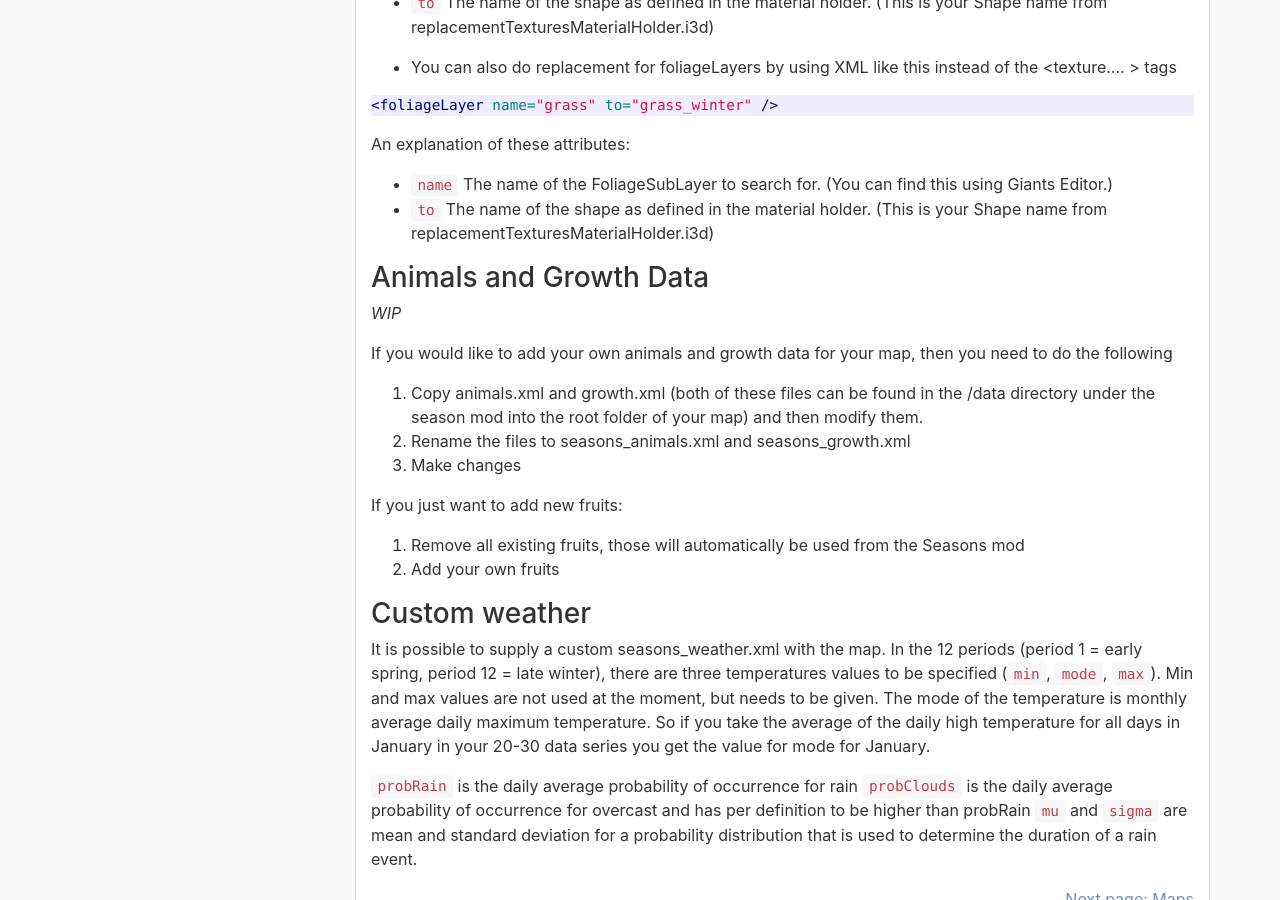
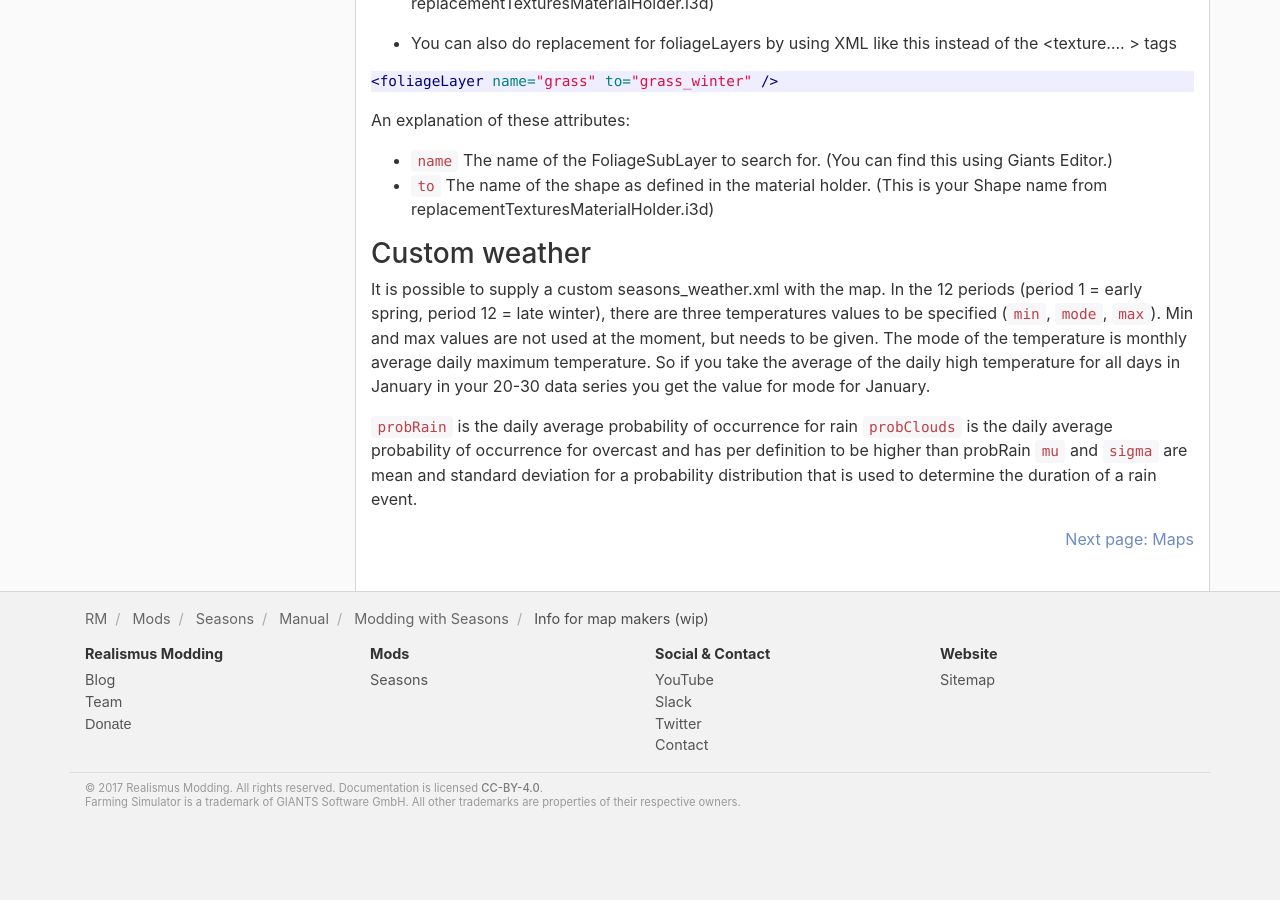
Before and after one commit to RealismusModding/realismusmodding.github.io, a Jekyll site: the page built from mods/seasons/manual/info_for_map_makers.md, in a window 1280 px wide and 900 px high, scrolled down 3928 px. Built offline with Jekyll 4.4.1, drawn with Linux system fonts in a browser that asks for light colours; comment, search, counter and statistics services are not loaded; after the commit the page ends 4754 px from its top, so only the background shows below that; some of the changed text lies outside the part shown.

Commit message:
Remove bad info about animals and growth

```diff
--- a/mods/seasons/manual/info_for_map_makers.md
+++ b/mods/seasons/manual/info_for_map_makers.md
@@ -161,20 +161,6 @@ An explanation of these attributes:
   - `name` The name of the FoliageSubLayer to search for. (You can find this using Giants Editor.)
   - `to` The name of the shape as defined in the material holder. (This is your Shape name from replacementTexturesMaterialHolder.i3d)
 
-### Animals and Growth Data
-
-*WIP*
-
-If you would like to add your own animals and growth data for your map, then you need to do the following
-
-1. Copy animals.xml and growth.xml (both of these files can be found in the /data directory under the season mod into the root folder of your map) and then modify them.
-2. Rename the files to seasons_animals.xml and seasons_growth.xml
-3. Make changes
-
-If you just want to add new fruits:
-3. Remove all existing fruits, those will automatically be used from the Seasons mod
-4. Add your own fruits
-
 ### Custom weather
 It is possible to supply a custom seasons_weather.xml with the map. In the 12 periods (period 1 = early spring, period 12 = late winter), there are three temperatures values to be specified (`min`, `mode`, `max`). Min and max values are not used at the moment, but needs to be given. The mode of the temperature is monthly average daily maximum temperature. So if you take the average of the daily high temperature for all days in January in your 20-30 data series you get the value for mode for January.
 
```
